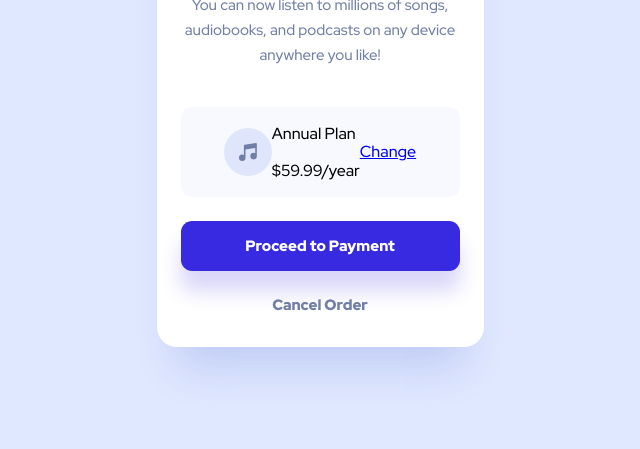
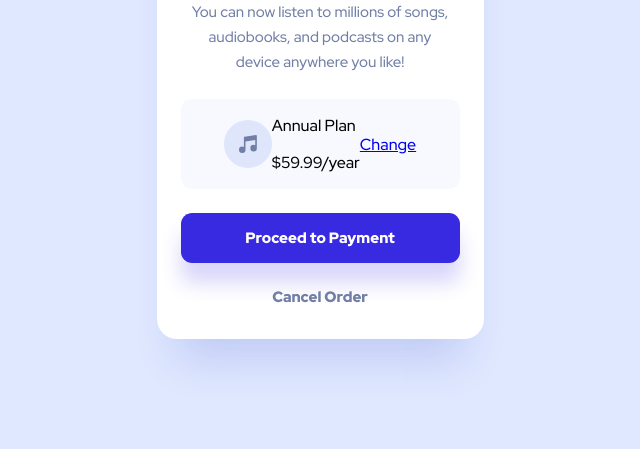
Before and after one commit to dlavrentev/order-summary, a plain HTML site: page index.html in a window 1280 px wide. Shown: the part 351-800 px from the top of the page, without its empty margins (320-960 px from the left). Drawn offline with Linux system fonts and the light colour scheme.

Commit message:
Update style.css

```diff
--- a/style.css
+++ b/style.css
@@ -47,7 +47,7 @@ body {
   font-weight: 500;
   color: #717fa6;
   font-size: 0.938rem;
-  margin-top: 16px;
+  margin: 16px 8px 0 8px;
 }
 
 .plan {
```
